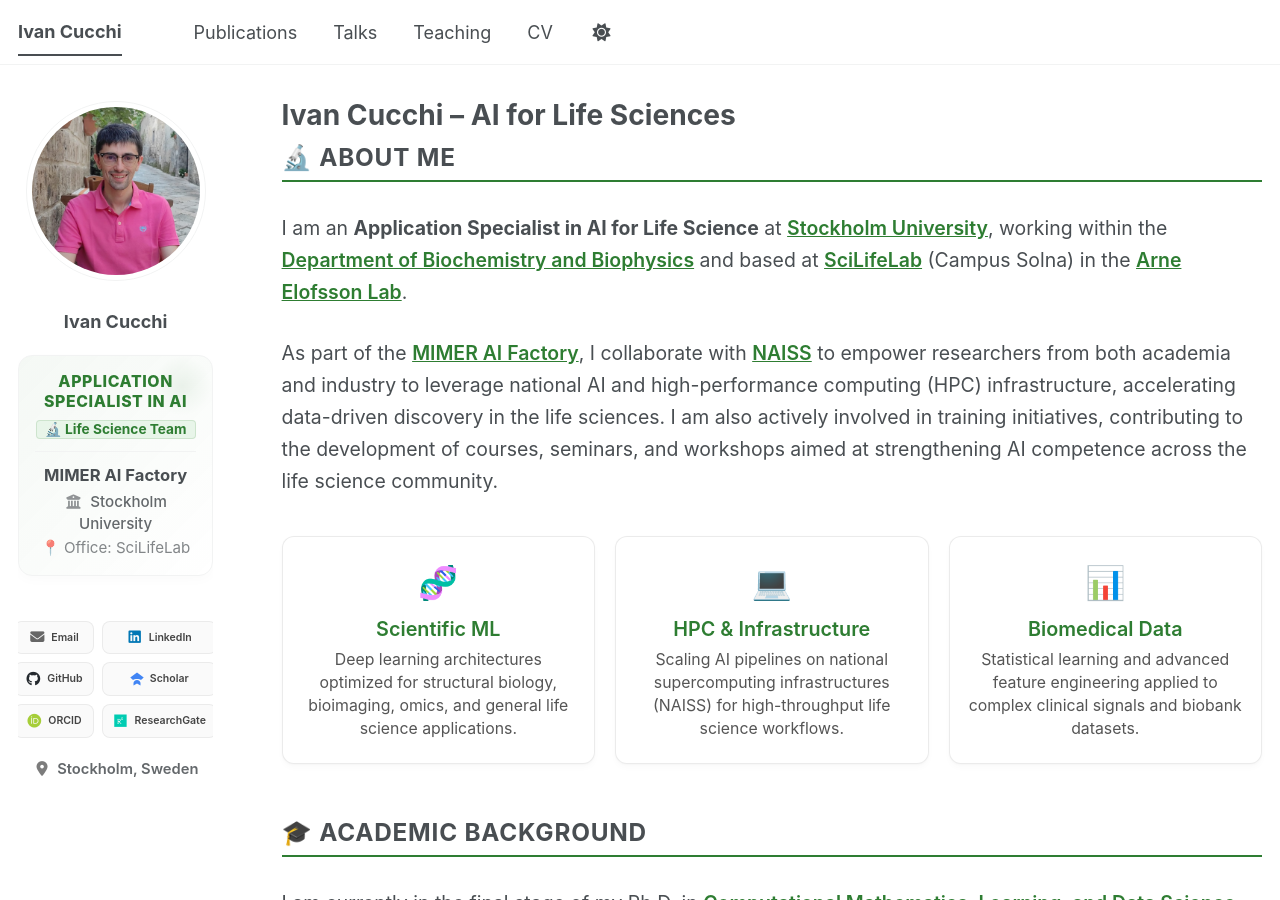
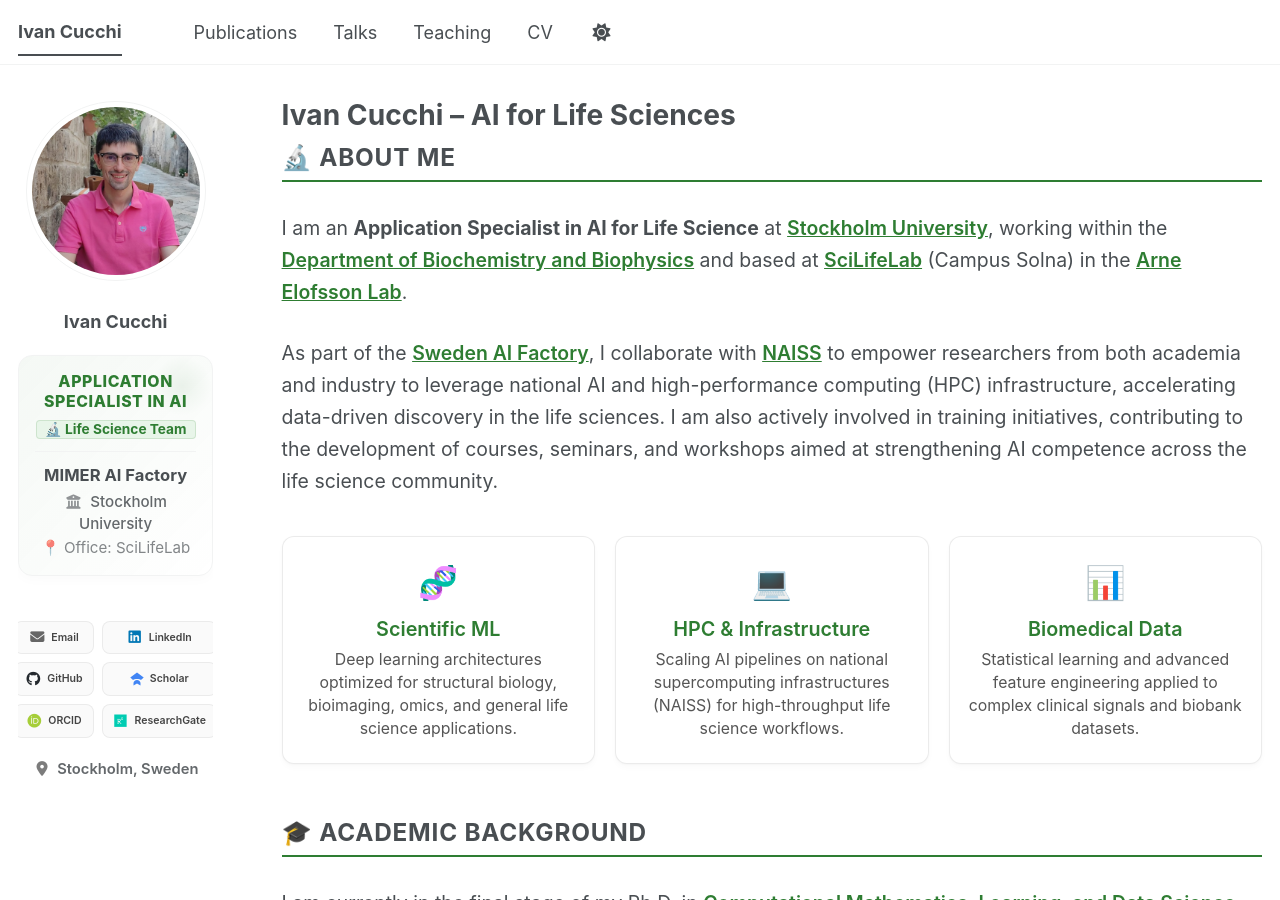
Before and after one commit to ivanqkk/ivanqkk.github.io, a Jekyll site: the page built from _pages/about.md, in a window 1280 px wide and 900 px high. Built offline with Jekyll 4.4.1, drawn with Linux system fonts in a browser that asks for light colours; some web fonts are replaced; a script bundle is joined from its source files by our own code; library files that are not in the unit come from our copies.

Commit message:
Update bio and affiliations to reflect current name of Sweden AI Factory

```diff
--- a/_config.yml
+++ b/_config.yml
@@ -20,7 +20,7 @@
   avatar           : "me.jpeg"
   name             : "Ivan Cucchi"
   pronouns         :
-  bio              : "Application Specialist in AI for Life Sciences at Stockholm University (SciLifeLab) | MIMER AI Factory"
+  bio              : "Application Specialist in AI for Life Sciences at Stockholm University (SciLifeLab) | Sweden AI Factory"
   location         : "Stockholm, Sweden"
   employer         : "Stockholm University"
   uri              :
--- a/_pages/about.md
+++ b/_pages/about.md
@@ -15,7 +15,7 @@
 </div>
 
 <div class="home-intro home-intro--tight">
-  As part of the <a href="https://mimer-ai.eu/" target="_blank" rel="noopener noreferrer" class="inline-link">MIMER AI Factory</a>, I collaborate with <a href="https://www.naiss.se/" target="_blank" rel="noopener noreferrer" class="inline-link">NAISS</a> to empower researchers from both academia and industry to leverage national AI and high-performance computing (HPC) infrastructure, accelerating data-driven discovery in the life sciences. I am also actively involved in training initiatives, contributing to the development of courses, seminars, and workshops aimed at strengthening AI competence across the life science community.
+  As part of the <a href="https://SwedenAIFactory.se/" target="_blank" rel="noopener noreferrer" class="inline-link">Sweden AI Factory</a>, I collaborate with <a href="https://www.naiss.se/" target="_blank" rel="noopener noreferrer" class="inline-link">NAISS</a> to empower researchers from both academia and industry to leverage national AI and high-performance computing (HPC) infrastructure, accelerating data-driven discovery in the life sciences. I am also actively involved in training initiatives, contributing to the development of courses, seminars, and workshops aimed at strengthening AI competence across the life science community.
 </div>
 
 <!-- CORE EXPERTISE GRID -->
```
Also changed, not shown: _pages/cv.md (+1 -1 lines).
